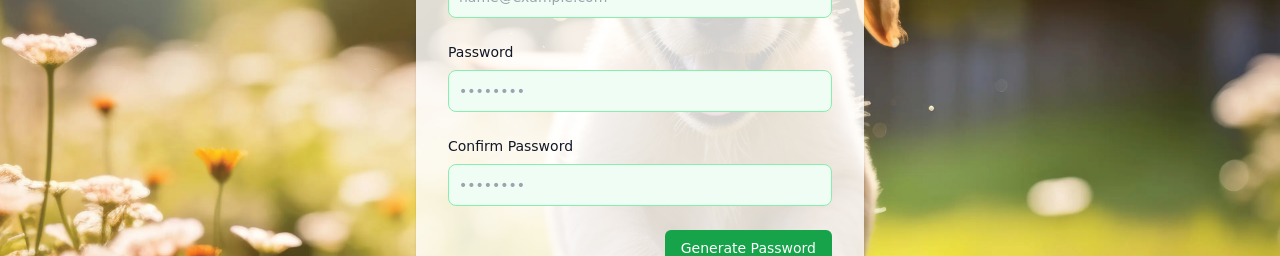
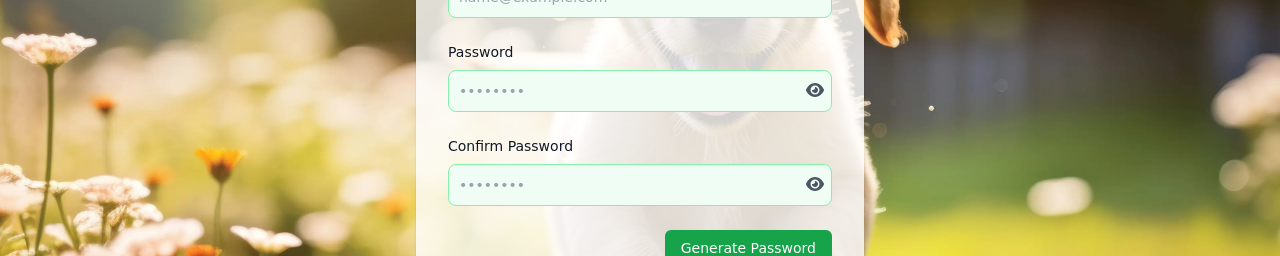
Before and after one commit to antoan-97/Pet-Finder, a React (Vite) app in the folder client/: page /register in a window 1280 px wide. Shown: the part 326-582 px from the top of the page. Built offline with nearby package versions, Linux system fonts and the light colour scheme; no server answers.

Commit message:
Implement visibility password functionality

```diff
--- a/client/src/components/register/Register.jsx
+++ b/client/src/components/register/Register.jsx
@@ -2,6 +2,8 @@ import { useContext, useState } from "react";
 import { Link } from "react-router-dom";
 import { useLoading } from "../../contexts/LoadingContext";
 import { useTranslation } from "react-i18next";
+import { FontAwesomeIcon } from '@fortawesome/react-fontawesome';
+import { faEye, faEyeSlash } from '@fortawesome/free-solid-svg-icons';
 
 import Spinner from "../common/Spinner";
 import AuthContext from "../../contexts/AuthContext";
@@ -11,11 +13,35 @@ export default function Register() {
     const { registerSubmitHandler } = useContext(AuthContext)
     const { isLoading, setIsLoading } = useLoading()
     const [termsAccepted, setTermsAccepted] = useState(false);
+    const [passwordType, setPasswordType] = useState('password');
+    const [confirmPasswordType, setConfirmPasswordType] = useState('password');
+    const [passwordIcon, setPasswordIcon] = useState(faEye);
+    const [confirmPasswordIcon, setConfirmPasswordIcon] = useState(faEye);
     const [formData, setFormData] = useState({
         email: '',
         password: '',
         confirmPassword: '',
     });
+
+    const togglePasswordVisibility = () => {
+        if(passwordType === 'password') {
+            setPasswordType('text');
+            setPasswordIcon(faEyeSlash);
+        } else {
+            setPasswordType('password');
+            setPasswordIcon(faEye);
+        }
+    };
+
+    const toggleConfirmPasswordVisibility = () => {
+        if(confirmPasswordType === 'password') {
+            setConfirmPasswordType('text');
+            setConfirmPasswordIcon(faEyeSlash);
+        } else {
+            setConfirmPasswordType('password');
+            setConfirmPasswordIcon(faEye);
+        }
+    };
 
     const generatePassword = () => {
         const length = 12;
@@ -100,9 +126,10 @@ export default function Register() {
                                 >
                                     {t('register.password')}
                                 </label>
+                                <div className="relative">
                                     <input
                                         onChange={onChange}
-                                    type="password"
+                                        type={passwordType}
                                         name="password"
                                         id="password"
                                         value={formData.password}
@@ -110,6 +137,14 @@ export default function Register() {
                                         className="bg-green-50 border border-green-300 text-gray-900 text-sm rounded-lg focus:ring-green-100 focus:border-green-100 block w-full p-2.5 dark:bg-white-50 dark:border-green-400 dark:placeholder-gray-500 dark:text-dark dark:focus:ring-green-100 dark:focus:border-green-400"
                                         required=""
                                     />
+                                    <button
+                                        type="button"
+                                        className="absolute right-2 top-1/2 -translate-y-1/2 text-gray-600 hover:text-gray-800"
+                                        onClick={togglePasswordVisibility}
+                                    >
+                                        <FontAwesomeIcon icon={passwordIcon} />
+                                    </button>
+                                </div>
                             </div>
                             <div>
                                 <label
@@ -118,9 +153,10 @@ export default function Register() {
                                 >
                                     {t('register.confirmPassword')}
                                 </label>
+                                <div className="relative">
                                     <input
                                         onChange={onChange}
-                                    type="password"
+                                        type={confirmPasswordType}
                                         name="confirmPassword"
                                         id="confirm-password"
                                         value={formData.confirmPassword}
@@ -128,6 +164,14 @@ export default function Register() {
                                         className="bg-green-50 border border-green-300 text-gray-900 text-sm rounded-lg focus:ring-green-100 focus:border-green-100 block w-full p-2.5 dark:bg-white-50 dark:border-green-400 dark:placeholder-gray-500 dark:text-dark dark:focus:ring-green-100 dark:focus:border-green-400"
                                         required=""
                                     />
+                                    <button
+                                        type="button"
+                                        className="absolute right-2 top-1/2 -translate-y-1/2 text-gray-600 hover:text-gray-800"
+                                        onClick={toggleConfirmPasswordVisibility}
+                                    >
+                                        <FontAwesomeIcon icon={confirmPasswordIcon} />
+                                    </button>
+                                </div>
                             </div>
                             <div className="flex justify-end">
                                 <button
```
Lines whose indentation alone changed are shown as unchanged.
